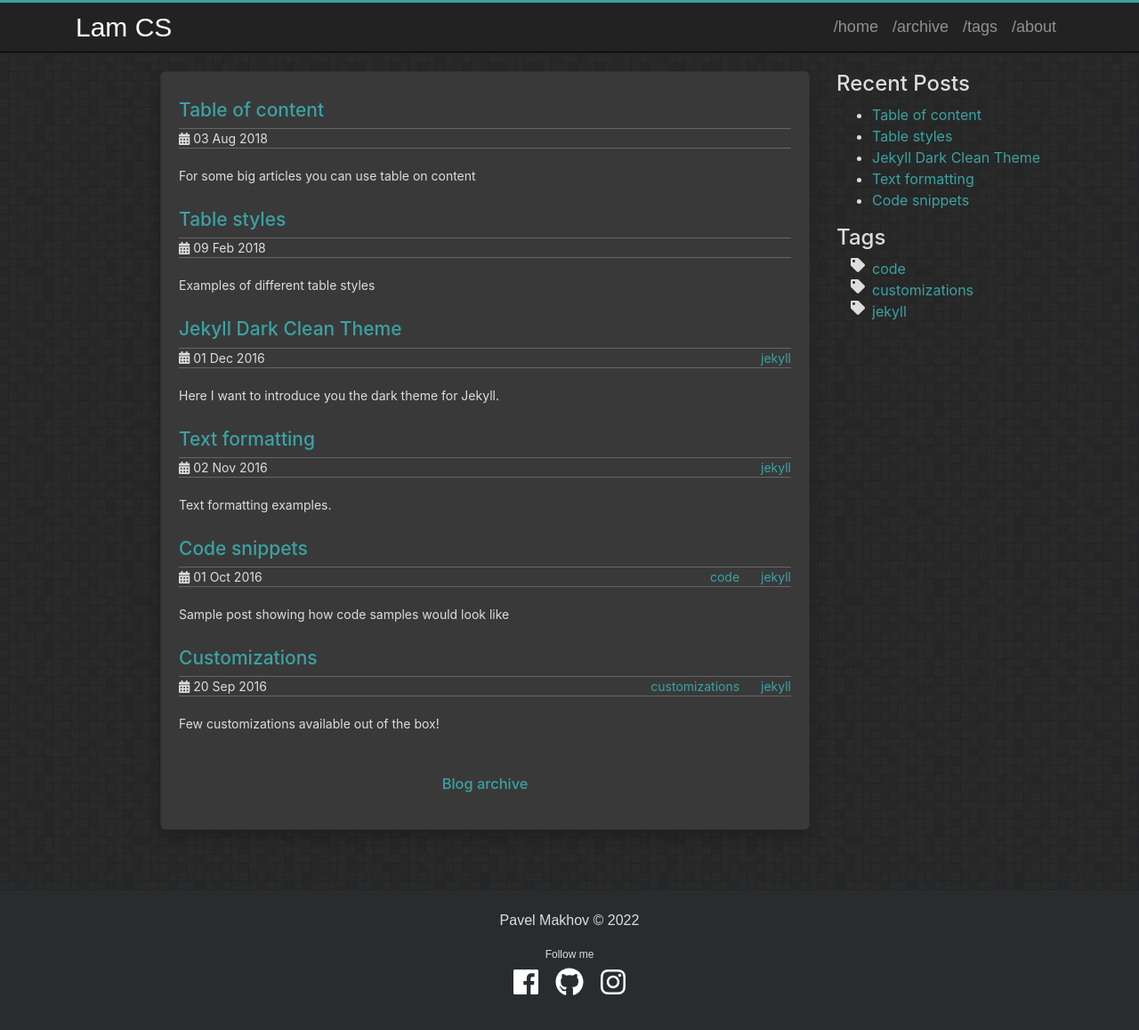
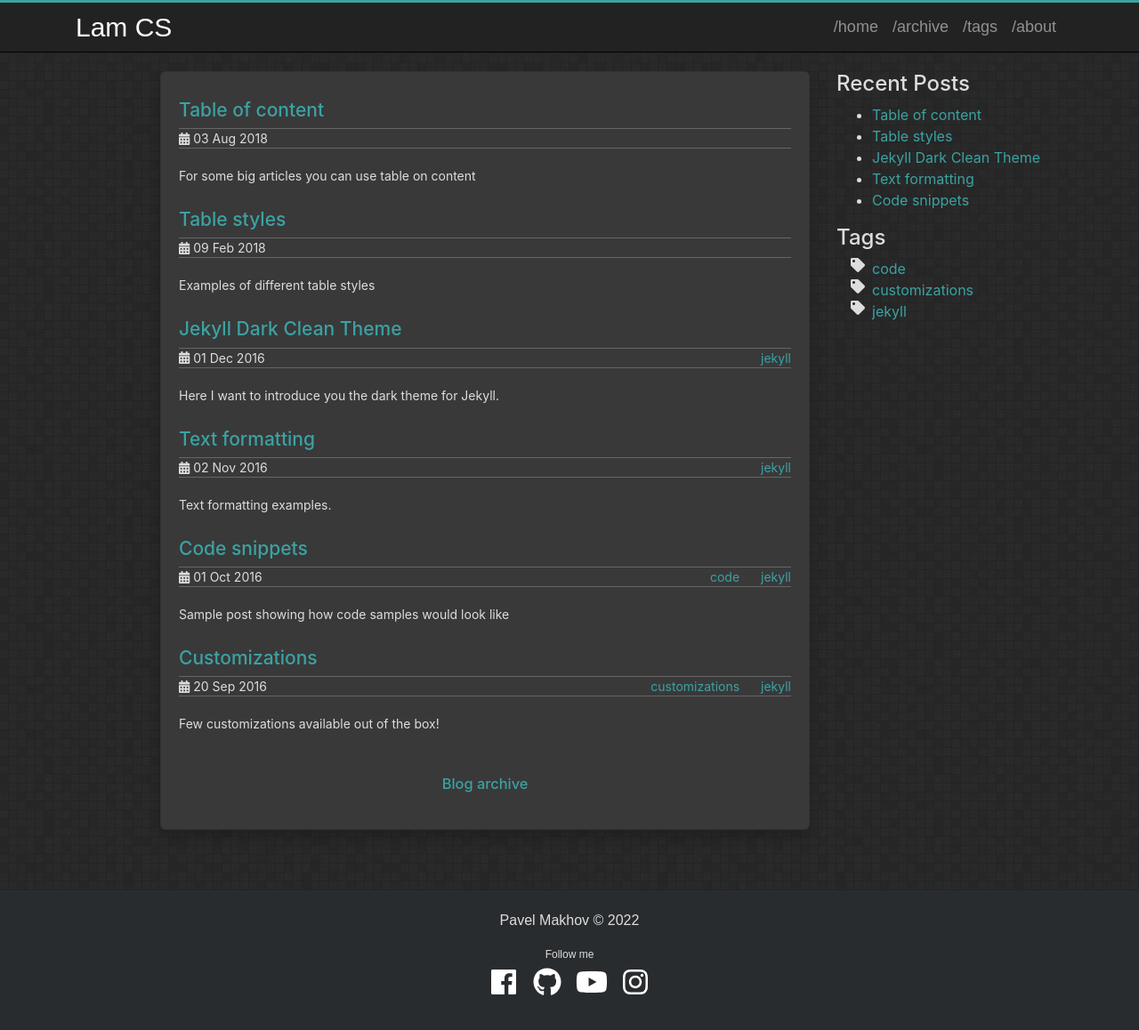
Before and after one commit to DevLamTran/DevLamTran.github.io, a Jekyll site: the page built from index.html, in a window 1280 px wide and 1183 px high. Shown: the top 1158 px of the window at 89% size. Built offline with Jekyll 4.4.1, drawn with Linux system fonts in a browser that asks for light colours.

Commit message:
Update social.html

```diff
--- a/_includes/social.html
+++ b/_includes/social.html
@@ -4,7 +4,7 @@
 
   {% if site.social.facebook %}
     <li>
-      <a title="{{ site.social.facebook }} on Github" href="https://facebook.com/{{ site.social.facebook }}" target="_blank"><i class="fab fa-facebook fa-2x"></i></a>
+      <a title="{{ site.social.facebook }} on Facebook" href="https://facebook.com/{{ site.social.facebook }}" target="_blank"><i class="fab fa-facebook fa-2x"></i></a>
     </li>
   {% endif %}
 
@@ -14,9 +14,9 @@
     </li>
   {% endif %}
 
-  {% if site.social.stackoverflow %}
+  {% if site.social.youtube %}
     <li>
-      <a title="{{ site.social.stackoverflow }} on StackOverflow" href="https://stackoverflow.com/users/{{ site.social.stackoverflow }}" target="_blank"><i class="fab fa-stack-overflow fa-2x"></i></a>
+      <a title="{{ site.social.youtube }} on Youtube" href="https://youtube.com/channel/{{ site.social.youtube }}" target="_blank"><i class="fab fa-youtube fa-2x"></i></a>
     </li>
   {% endif %}
 
```
